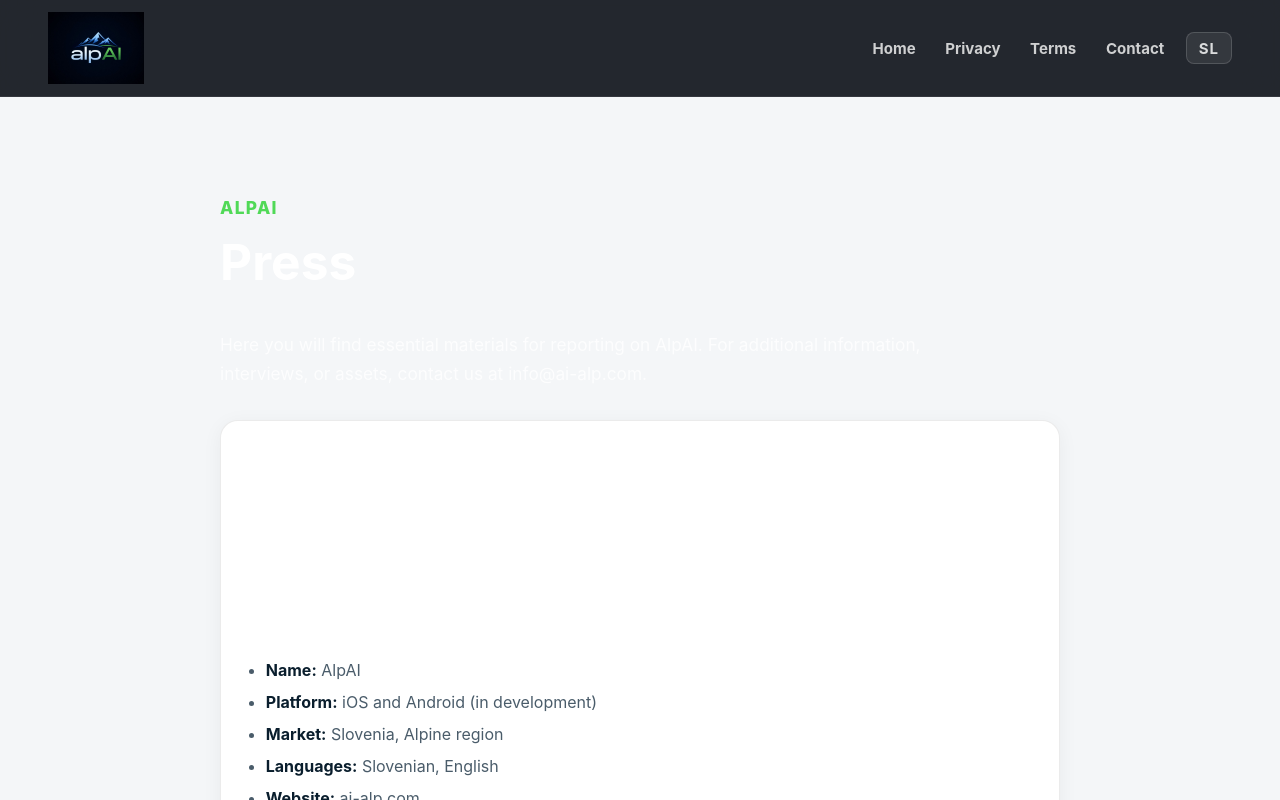
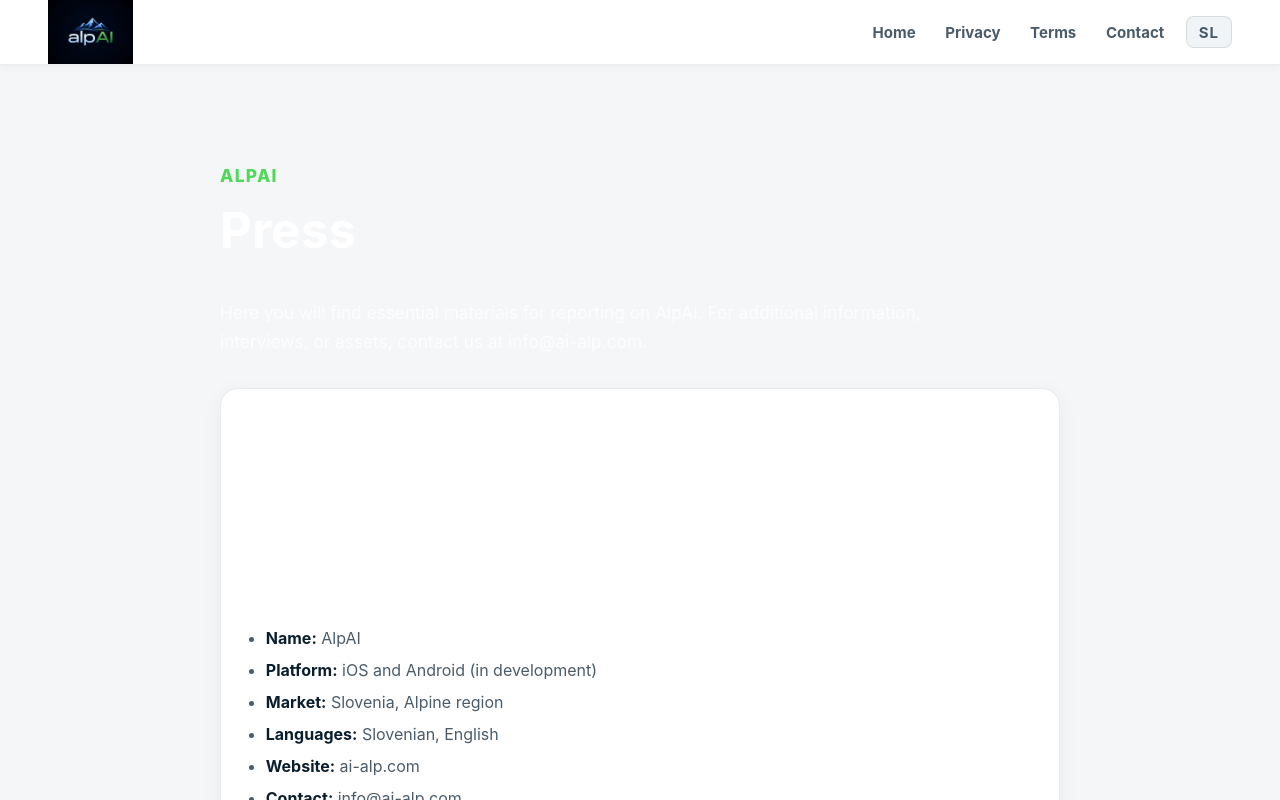
Before and after one commit to eriksamsa/ai-alp-website, a Next.js app: page /en/press in a window 1280 px wide. Shown: the top 800 px of the page. Built offline with nearby package versions, Linux system fonts and the light colour scheme.

Commit message:
update website

```diff
--- a/app/globals.css
+++ b/app/globals.css
@@ -50,28 +50,22 @@
   align-items: center;
   justify-content: space-between;
   gap: 1.5rem;
-  padding: 0.75rem clamp(1rem, 4vw, 3rem);
-  border-bottom: 1px solid rgba(255,255,255,0.08);
-  background: rgba(6,11,18,0.88);
+  padding: 0 clamp(1rem, 4vw, 3rem);
+  border-bottom: 1px solid rgba(0,0,0,0.07);
+  background: rgba(255,255,255,0.97);
   backdrop-filter: blur(20px);
-
+  box-shadow: 0 1px 8px rgba(0,0,0,0.05);
 }
 
 .brand {
   display: inline-flex;
   align-items: center;
-  gap: 0;
-  color: #ffffff;
-  font-weight: 900;
-  font-size: 1.15rem;
-  white-space: nowrap;
 }
 
 .header-logo {
-  height: 4.5rem;
+  height: 4rem;
   width: auto;
   display: block;
-  /* the logo has dark padding that blends with the dark header */
 }
 
 .site-nav,
@@ -86,13 +80,13 @@
 .site-footer a {
   padding: 0.55rem 0.75rem;
   border-radius: var(--radius);
-  color: rgba(255,255,255,0.78);
+  color: #4a5c6a;
   font-size: 0.94rem;
   font-weight: 700;
   transition: background 0.15s, color 0.15s;
 }
 
-.site-nav a:hover { background: rgba(101,217,108,0.14); color: var(--green); }
+.site-nav a:hover { background: rgba(101,217,108,0.12); color: #2a7a30; }
 .site-footer a:hover { background: #f0f4f7; color: #0a1e2d; }
 
 /* ── Hero ── */
@@ -494,10 +488,10 @@
   justify-content: center;
   height: 2rem;
   padding: 0 0.65rem;
-  border: 1px solid rgba(255,255,255,0.15);
+  border: 1px solid rgba(0,0,0,0.1);
   border-radius: var(--radius);
-  background: rgba(255,255,255,0.08);
-  color: rgba(255,255,255,0.82) !important;
+  background: #f0f4f7;
+  color: #4a5c6a !important;
   font-size: 0.82rem;
   font-weight: 850;
   letter-spacing: 0.06em;
@@ -505,9 +499,9 @@
 }
 
 .lang-btn:hover {
-  background: rgba(101,217,108,0.14) !important;
+  background: rgba(101,217,108,0.12) !important;
   border-color: var(--green);
-  color: var(--green) !important;
+  color: #2a7a30 !important;
 }
 
 /* ── Phone mockup ── */
```
